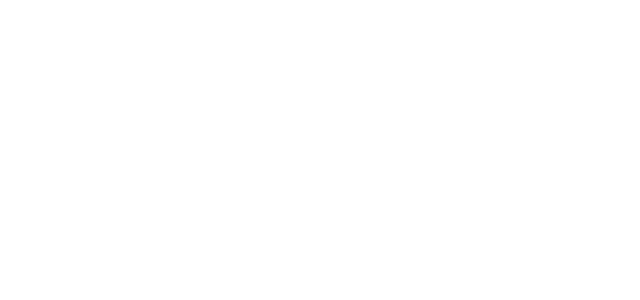
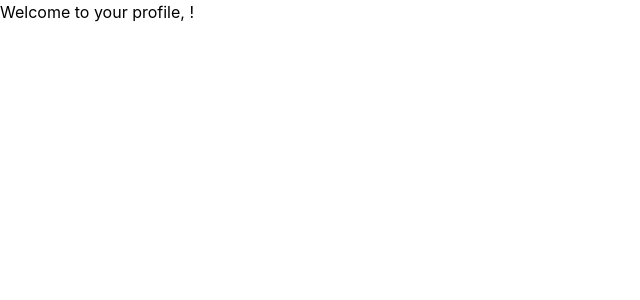
Before and after one commit to aditya02x/GenAI-Frontend, a React app: page /profile in a window 1280 px wide. Before the commit this address had no page. Shown: the top 300 px of the page, without its empty margins (0-640 px from the left). Built offline with nearby package versions, Linux system fonts and the light colour scheme; no server answers; the HTML template or start-up script is replaced by a standard one.

Commit message:
done with the auth final

```diff
--- a/src/App.jsx
+++ b/src/App.jsx
@@ -3,7 +3,7 @@ import { BrowserRouter, Routes, Route } from "react-router-dom";
 
 import Login from "./pages/auth/Login";
 import Register from "./pages/auth/Register";
-
+import Profile from "./pages/Profile";
 const App = () => {
   return (
     <BrowserRouter>
@@ -11,6 +11,7 @@ const App = () => {
         <Route path="/" element={<Login />} />
         <Route path="/login" element={<Login />} />
         <Route path="/register" element={<Register />} />
+        <Route path="/profile" element={<Profile />} />
       </Routes>
     </BrowserRouter>
   );
--- /dev/null
+++ b/src/pages/Profile.jsx
@@ -0,0 +1,30 @@
+import React, { useEffect, useState } from "react";
+import api from "../services/api.js";
+
+const Profile = () => {
+  const [username, setUsername] = useState("");
+
+  const getUser = async () => {
+    try {
+      const response = await api.get("/auth/profile");
+
+      setUsername(response.data.user.username);
+    } catch (error) {
+      console.log(
+        error.response?.data || error.message
+      );
+    }
+  };
+
+  useEffect(() => {
+    getUser();
+  }, []);
+
+  return (
+    <div>
+      <h1>Welcome to your profile, {username}!</h1>
+    </div>
+  );
+};
+
+export default Profile;
```
